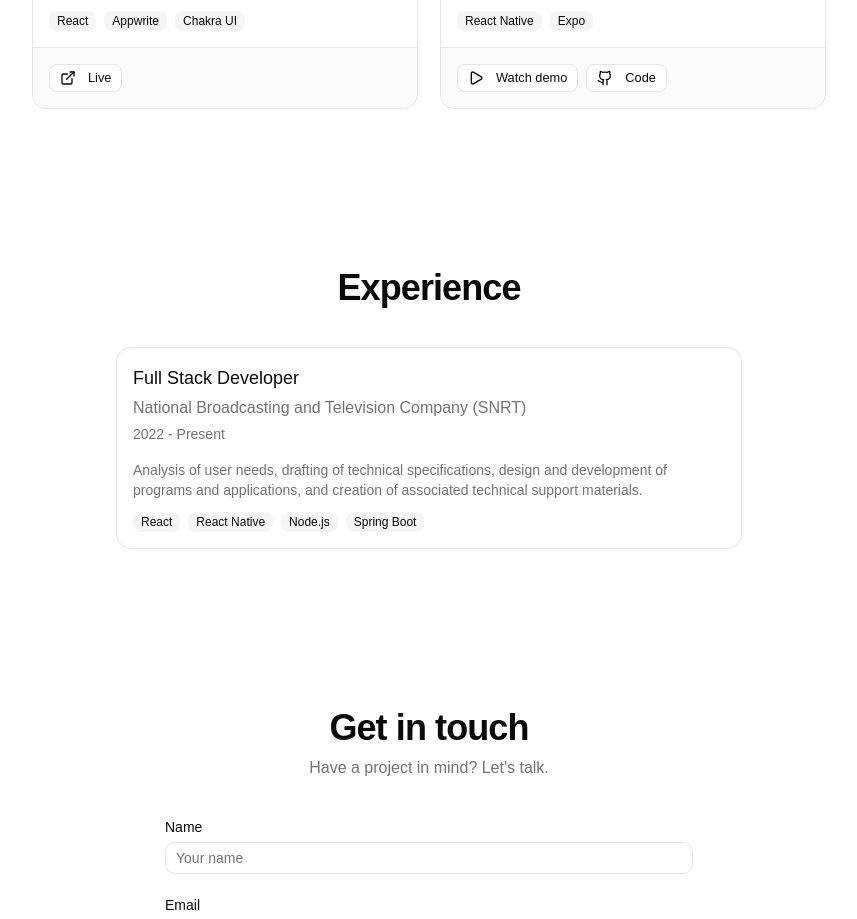
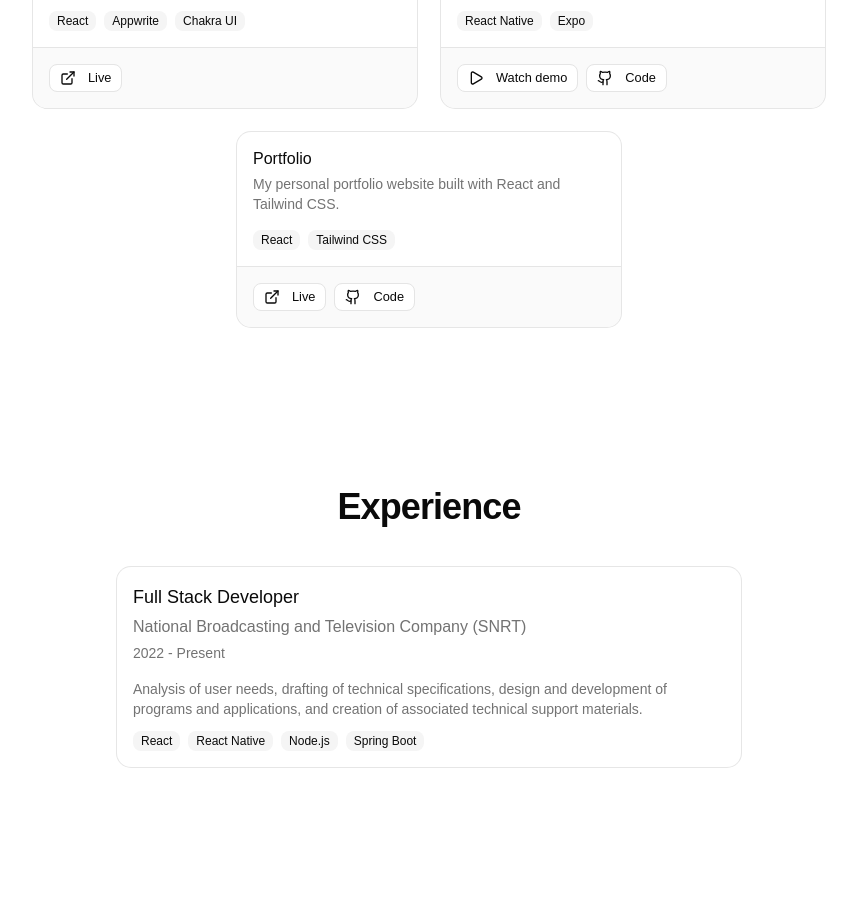
Before and after one commit to Ayman-shaim1/portfolio, a React (Vite) app: page / in a window 1280 px wide. Shown: the part 1500-2419 px from the top of the page, without its empty margins (211-1068 px from the left). Built offline with nearby package versions, Linux system fonts and the light colour scheme; no server answers.

Commit message:
add quiz project

```diff
--- a/src/data/projects.js
+++ b/src/data/projects.js
@@ -25,4 +25,14 @@ export const projects = [
     // playStoreLink: "https://play.google.com/store/apps",
     // appStoreLink: "https://apps.apple.com/app",
   },
+  {
+    id: 3,
+    title: "Portfolio",
+    description: "My personal portfolio website built with React and Tailwind CSS.",
+    tags: ["React", "Tailwind CSS"],
+    liveUrl: "https://ayman-shaim1.github.io/portfolio",
+    githubUrl: "https://github.com/Ayman-shaim1/portfolio",
+    isPrivate: false,
+    video: null,
+  },
 ];
```
